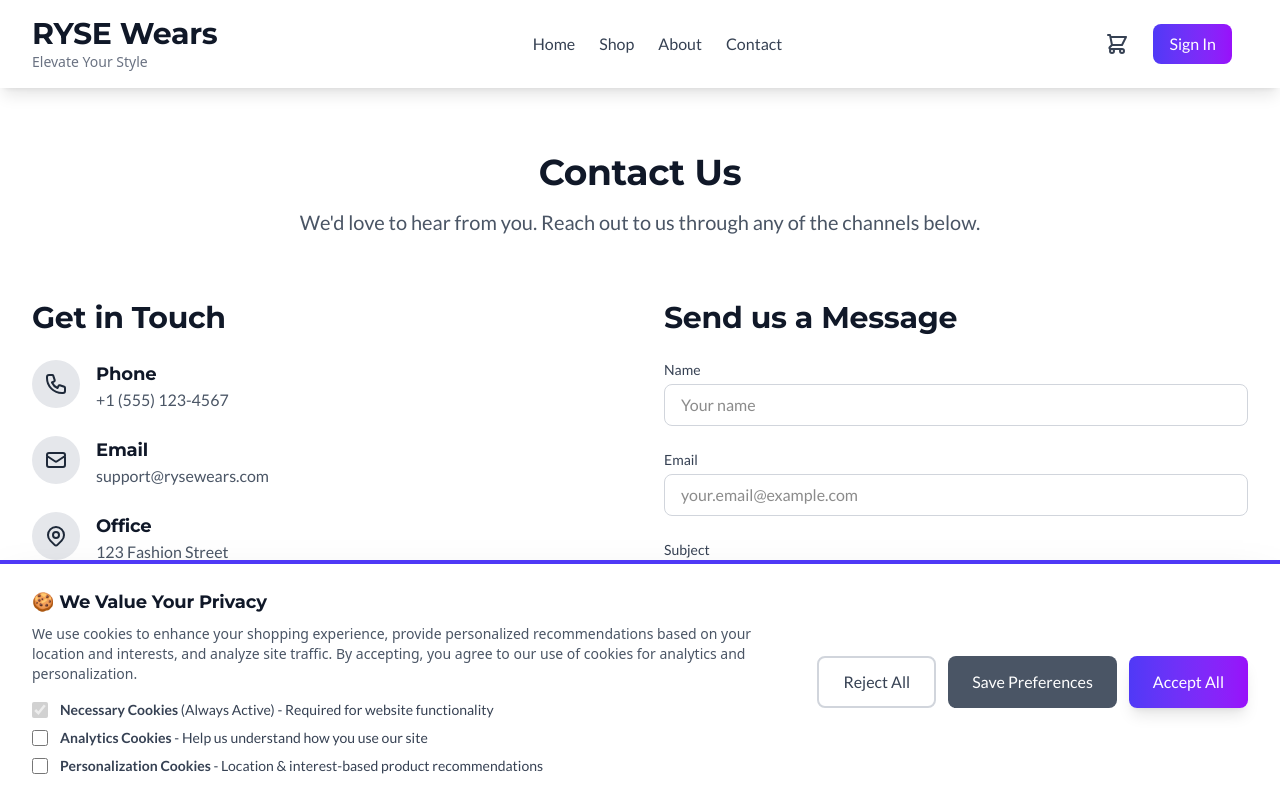
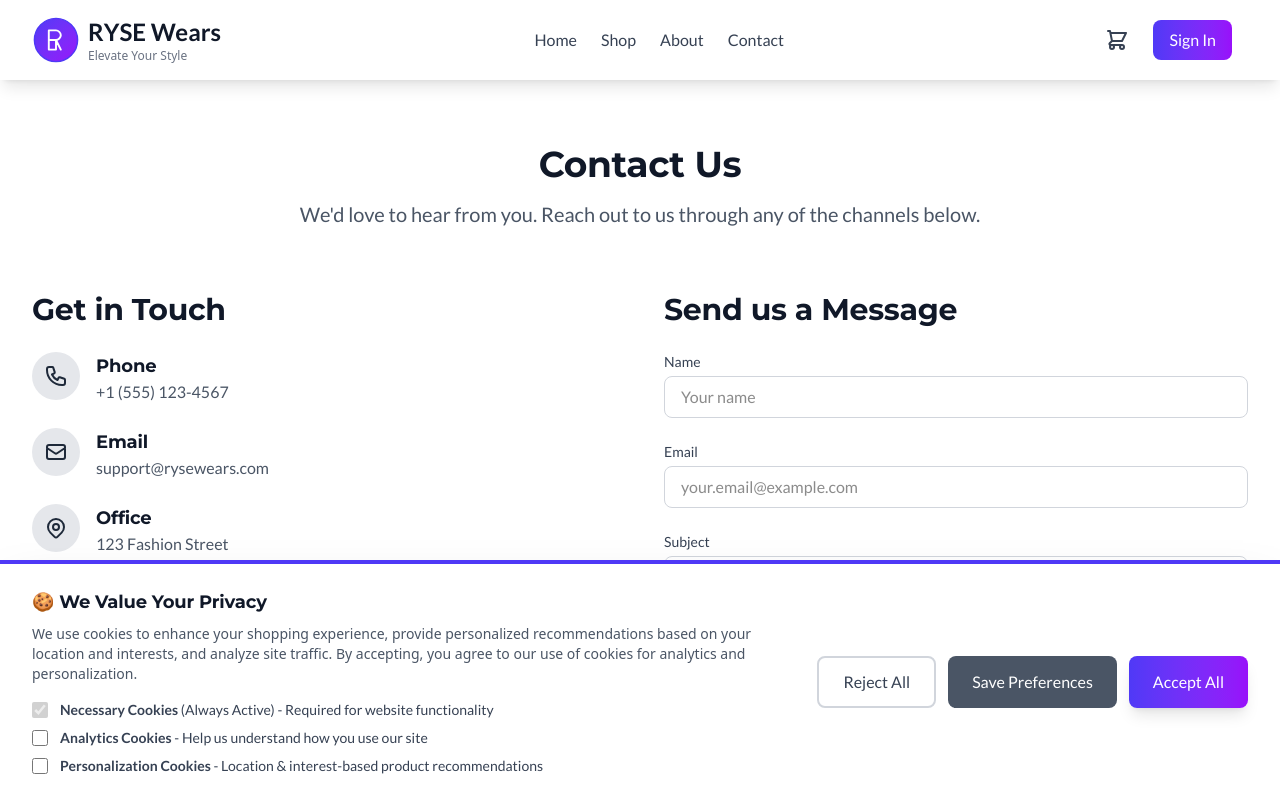
Before and after one commit to Vishal7728/ryse-wears, a Next.js app in the folder frontend/: page /contact in a window 1280 px wide. Shown: the top 800 px of the page. Built offline with nearby package versions, Linux system fonts and the light colour scheme.

Commit message:
Add logo to header with gradient and glow effects

```diff
--- a/frontend/src/components/Header.tsx
+++ b/frontend/src/components/Header.tsx
@@ -14,11 +14,56 @@ export default function Header() {
       <div className="max-w-7xl mx-auto px-4 py-4 sm:px-6 lg:px-8">
         <div className="flex justify-between items-center">
           {/* Logo */}
-          <Link href="/" className="flex flex-col group">
-            <h1 className="text-2xl sm:text-3xl font-display font-bold text-gray-900 dark:text-white transition-all duration-300 group-hover:text-indigo-600 dark:group-hover:text-indigo-400 transform group-hover:scale-105">
-              RYSE Wears
-            </h1>
-            <p className="text-xs sm:text-sm text-gray-500 dark:text-gray-400 font-sans transition-colors duration-300 group-hover:text-indigo-500">Elevate Your Style</p>
+          <Link href="/" className="flex items-center space-x-2 group">
+            {/* RYSE Logo */}
+            <div className="relative w-10 h-10 sm:w-12 sm:h-12">
+              <svg
+                viewBox="0 0 100 100"
+                fill="none"
+                xmlns="http://www.w3.org/2000/svg"
+                className="w-full h-full transition-transform duration-300 group-hover:scale-110 group-hover:rotate-3"
+              >
+                {/* Outer Circle with Gradient */}
+                <circle
+                  cx="50"
+                  cy="50"
+                  r="45"
+                  className="stroke-indigo-600 dark:stroke-indigo-400"
+                  strokeWidth="3"
+                  fill="url(#logo-gradient)"
+                />
+
+                {/* R Letter */}
+                <path
+                  d="M35 30 L35 70 L50 70 L50 50 L60 70 M35 30 L50 30 C55 30 60 35 60 40 C60 45 55 50 50 50 L35 50"
+                  className="stroke-white dark:stroke-gray-900"
+                  strokeWidth="4"
+                  strokeLinecap="round"
+                  strokeLinejoin="round"
+                  fill="none"
+                />
+
+                {/* Gradient Definition */}
+                <defs>
+                  <linearGradient id="logo-gradient" x1="0%" y1="0%" x2="100%" y2="100%">
+                    <stop offset="0%" className="text-indigo-600 dark:text-indigo-500" stopColor="currentColor" />
+                    <stop offset="100%" className="text-purple-600 dark:text-purple-400" stopColor="currentColor" />
+                  </linearGradient>
+                </defs>
+              </svg>
+
+              {/* Glow effect on hover */}
+              <div className="absolute inset-0 rounded-full bg-indigo-500/20 dark:bg-indigo-400/30 blur-md opacity-0 group-hover:opacity-100 transition-opacity duration-300"></div>
+            </div>
+
+            <div className="flex flex-col">
+              <span className="text-xl sm:text-2xl font-display font-bold text-gray-900 dark:text-white transition-all duration-300 group-hover:text-indigo-600 dark:group-hover:text-indigo-400">
+                RYSE Wears
+              </span>
+              <span className="text-xs text-gray-500 dark:text-gray-400 font-sans transition-colors duration-300 group-hover:text-indigo-500 hidden sm:block">
+                Elevate Your Style
+              </span>
+            </div>
           </Link>
 
           {/* Desktop Navigation */}
```
